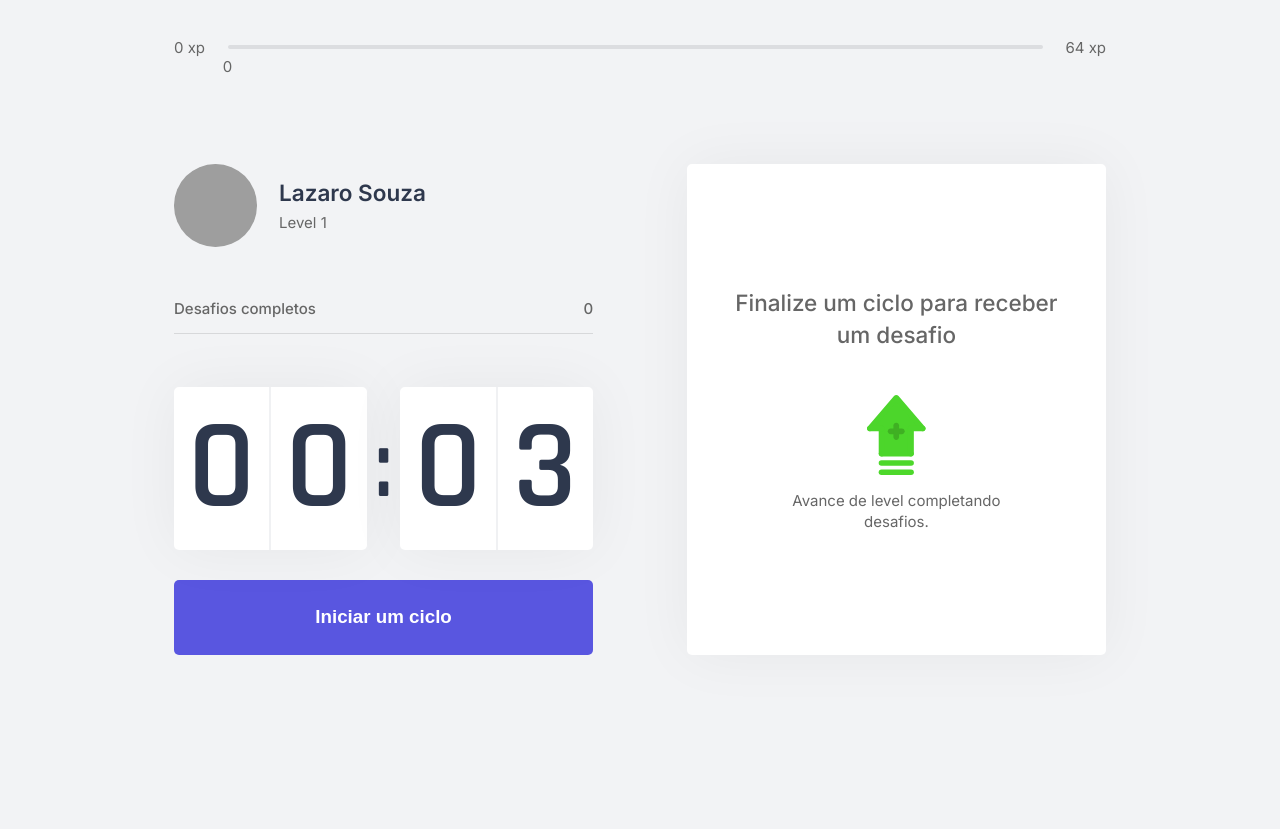
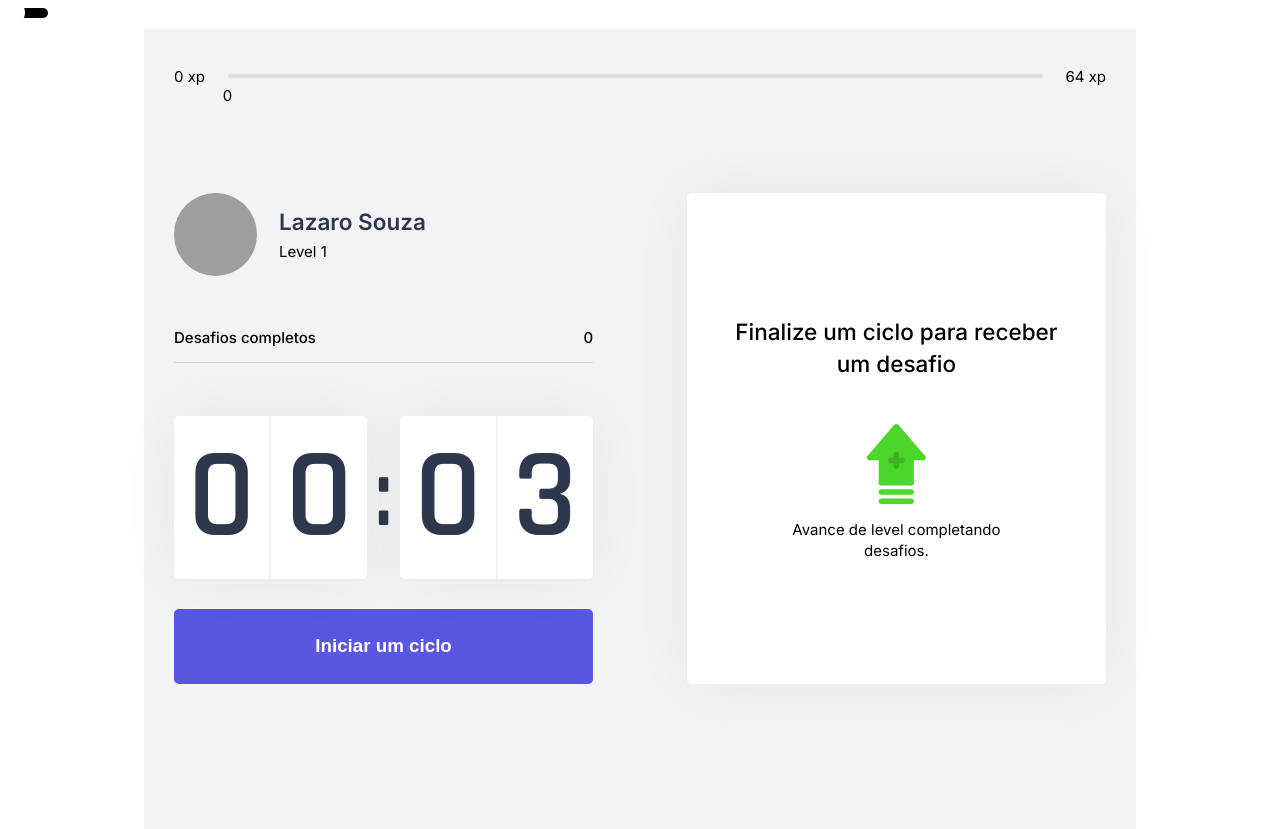
Before and after one commit to lazarok09/Move.It, a Next.js app in the folder moveit-next/: page / in a window 1280 px wide. Before the commit the page ends 800 px from the top, so only its background shows below. Built offline with nearby package versions, Linux system fonts and the light colour scheme; grey boxes are pictures that could not be loaded.

Commit message:
:star: feature(theme) adiciona no app o switch de tema

```diff
--- a/moveit-next/package.json
+++ b/moveit-next/package.json
@@ -11,13 +11,16 @@
     "js-cookie": "^2.2.1",
     "next": "10.0.7",
     "react": "17.0.1",
-    "react-dom": "17.0.1"
+    "react-dom": "17.0.1",
+    "react-switch": "^6.0.0",
+    "styled-components": "^5.2.1"
   },
   "devDependencies": {
     "@types/js-cookie": "^2.2.6",
     "@types/node": "^14.14.31",
     "@types/react": "^17.0.2",
     "@types/react-dom": "^17.0.1",
+    "@types/styled-components": "^5.1.7",
     "typescript": "^4.2.2"
   }
 }
--- /dev/null
+++ b/moveit-next/src/global.ts
@@ -0,0 +1,48 @@
+import { createGlobalStyle } from 'styled-components';
+
+export default createGlobalStyle`
+* {
+    margin: 0;
+    padding: 0;
+    box-sizing: border-box;
+  }
+  :root {
+    --white: #fff;
+    --background: ${props => props.theme.colors.background};
+    --background-body: ${props => props.theme.colors.bodyBackground};
+    --gray-line: #dcdde0;
+    --text: #666666;
+    --text-hightlight: #b3b9ff;
+    --title: #2e384d;
+    --red: #e83f5b;
+    --green: #4cd62b;
+    --blue: #5956e0;
+    --blue-dark: #4953b8;
+    --blue-twitter: #2aa9e0;
+  }
+  @media (min-width: 720px) {
+    html {
+      font-size: 87.5%;
+    }
+  }
+  @media (min-width: 1080px) {
+    html {
+      font-size: 93.75%;
+    }
+  }
+
+  body,
+  input,
+  textarea {
+    font: 400 1rem "Inter", sans-serif;
+  }
+  button {
+    cursor: pointer;
+  }
+  a {
+    color: inherit;
+    text-decoration: none;
+  }
+
+
+`
--- a/moveit-next/src/pages/_app.tsx
+++ b/moveit-next/src/pages/_app.tsx
@@ -1,7 +1,45 @@
-import "../styles/global.css";
+import { ThemeProvider } from 'styled-components';
+import GlobalStyle from '../global';
+
+import light from '../styles/themes/light';
+import dark from '../styles/themes/dark';
+import { useState } from 'react';
+import ReactSwitch from 'react-switch';
 
 function MyApp({ Component, pageProps }) {
-  return <Component {...pageProps} />;
+  const  [ theme, setTheme ] = useState(light);
+
+
+  function toggleTheme() {
+    (theme.title == 'light') ? setTheme(dark) : setTheme(light);
+  }
+  function isChecked() {
+    if(theme.title == 'light') {
+      return false;
+    } else if( theme.title == 'dark') {
+      return true;
+    }
+  }
+  return (
+
+<ThemeProvider theme ={ theme }>
+  <GlobalStyle />
+   {/* switch theme */}
+   <ReactSwitch
+      onChange={toggleTheme}
+      checked={isChecked()}
+      checkedIcon={false}
+      uncheckedIcon={false}
+      height={10}
+      width={ 40 }
+      handleDiameter={25}
+      offColor={'#000'}
+      onColor={'#D3D3D3'}
+    />
+<div className={theme.colors.background}></div>
+  <Component {...pageProps} />
+</ThemeProvider>
+  );
 }
 
 export default MyApp;
--- a/moveit-next/src/pages/index.tsx
+++ b/moveit-next/src/pages/index.tsx
@@ -10,17 +10,24 @@ import { ChallengesProvider } from '../contexts/ChallengesContext';
 import styles from  '../styles/pages/Home.module.css';
 import Head from 'next/head';
 
+
 interface HomeProps {
   level: number;
   currentExperience: number;
   challengesCompleted: number;
 }
 
+
+
+
 export default function Home(props: HomeProps) {
+
 
   console.log(props);
   return (
+    <body className={styles.body}>
     <div className={styles.container}>
+
         <ChallengesProvider
         level={ props.level }
         currentExperience={ props.currentExperience }
@@ -30,10 +37,10 @@ export default function Home(props: HomeProps) {
           <title>
           Início | move.it
           </title>
+
           </Head>
 
         <ExperienceBar />
-
         <CountdownProvider>
           <section>
 
@@ -49,7 +56,9 @@ export default function Home(props: HomeProps) {
           </section>
         </CountdownProvider>
       </ChallengesProvider>
+
     </div>
+    </body>
       )
 }
 /* Antes de construir a interface em React, passe as propriedades. */
--- a/moveit-next/src/styles/components/Profile.module.css
+++ b/moveit-next/src/styles/components/Profile.module.css
@@ -12,7 +12,9 @@
 }
 .profileContainer div strong {
   font-size: 1.5rem;
+  margin-right: 5.94rem;
   font-weight: 600;
+
   color: var(--title);
 }
 .profileContainer div p {
--- a/moveit-next/src/styles/global.css
+++ /dev/null
@@ -1,45 +0,0 @@
-* {
-  margin: 0;
-  padding: 0;
-  box-sizing: border-box;
-}
-:root {
-  --white: #fff;
-  --background: #f2f3f5;
-  --gray-line: #dcdde0;
-  --text: #666666;
-  --text-hightlight: #b3b9ff;
-  --title: #2e384d;
-  --red: #e83f5b;
-  --green: #4cd62b;
-  --blue: #5956e0;
-  --blue-dark: #4953b8;
-  --blue-twitter: #2aa9e0;
-}
-@media (min-width: 720px) {
-  html {
-    font-size: 87.5%;
-  }
-}
-@media (min-width: 1080px) {
-  html {
-    font-size: 93.75%;
-  }
-}
-
-body {
-  background: var(--background);
-  color: var(--text);
-}
-body,
-input,
-textarea {
-  font: 400 1rem "Inter", sans-serif;
-}
-button {
-  cursor: pointer;
-}
-a {
-  color: inherit;
-  text-decoration: none;
-}
--- a/moveit-next/src/styles/pages/Home.module.css
+++ b/moveit-next/src/styles/pages/Home.module.css
@@ -1,9 +1,12 @@
+.body {
+  background: var(--background-body);
+}
 .container {
   height: 100vh;
   max-width: 992px;
   margin: 0 auto;
   padding: 2.5rem 2rem;
-
+  background-color: var(--background);
   display: flex;
   flex-direction: column;
 }
--- /dev/null
+++ b/moveit-next/src/styles/themes/dark.ts
@@ -0,0 +1,11 @@
+export default {
+    title: 'dark',
+
+    colors: {
+
+        background: '#121212',
+        bodyBackground: '#010101',
+        colorText: '#483D8B'
+    }
+
+}
--- /dev/null
+++ b/moveit-next/src/styles/themes/light.ts
@@ -0,0 +1,9 @@
+export default {
+    title: 'light',
+
+    colors: {
+        background: '#f2f3f5',
+        bodyBackground: 'white',
+        colorText: '#483D8B'
+    }
+};
--- a/moveit-next/tsconfig.json
+++ b/moveit-next/tsconfig.json
@@ -22,8 +22,11 @@
     "next-env.d.ts",
     "**/*.ts",
     "**/*.tsx"
-  ],
+, "src/components/ThemeComponent.js"  ],
   "exclude": [
     "node_modules"
+  ],
+  "files": [
+    "src/styles/themes/styled.d.ts",
   ]
 }
```
Also changed, not shown: moveit-next/src/components/Profile.tsx (+7 -0 lines), moveit-next/src/styles/themes/styled.d.ts (added, +11 -0 lines), 1 other file (tests, documents, lock files or other folders). Lines whose indentation alone changed are shown as unchanged.
